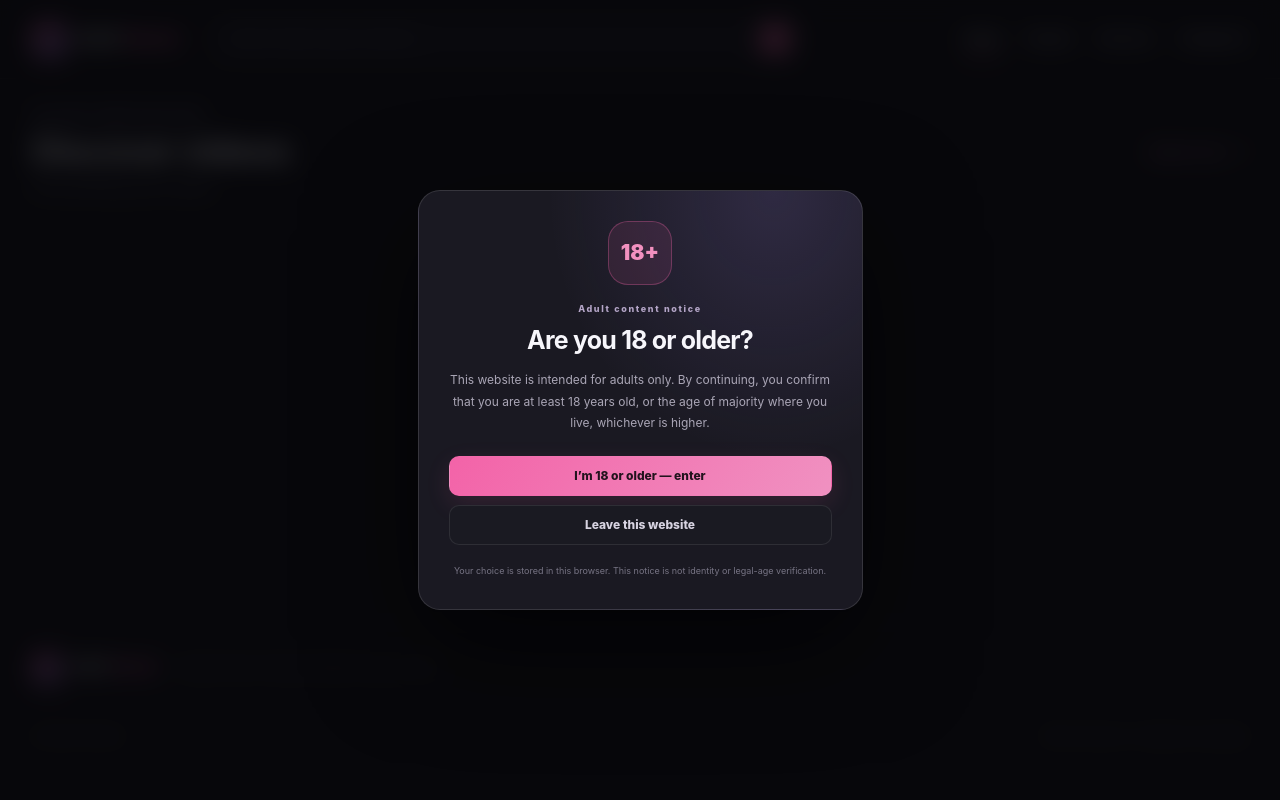
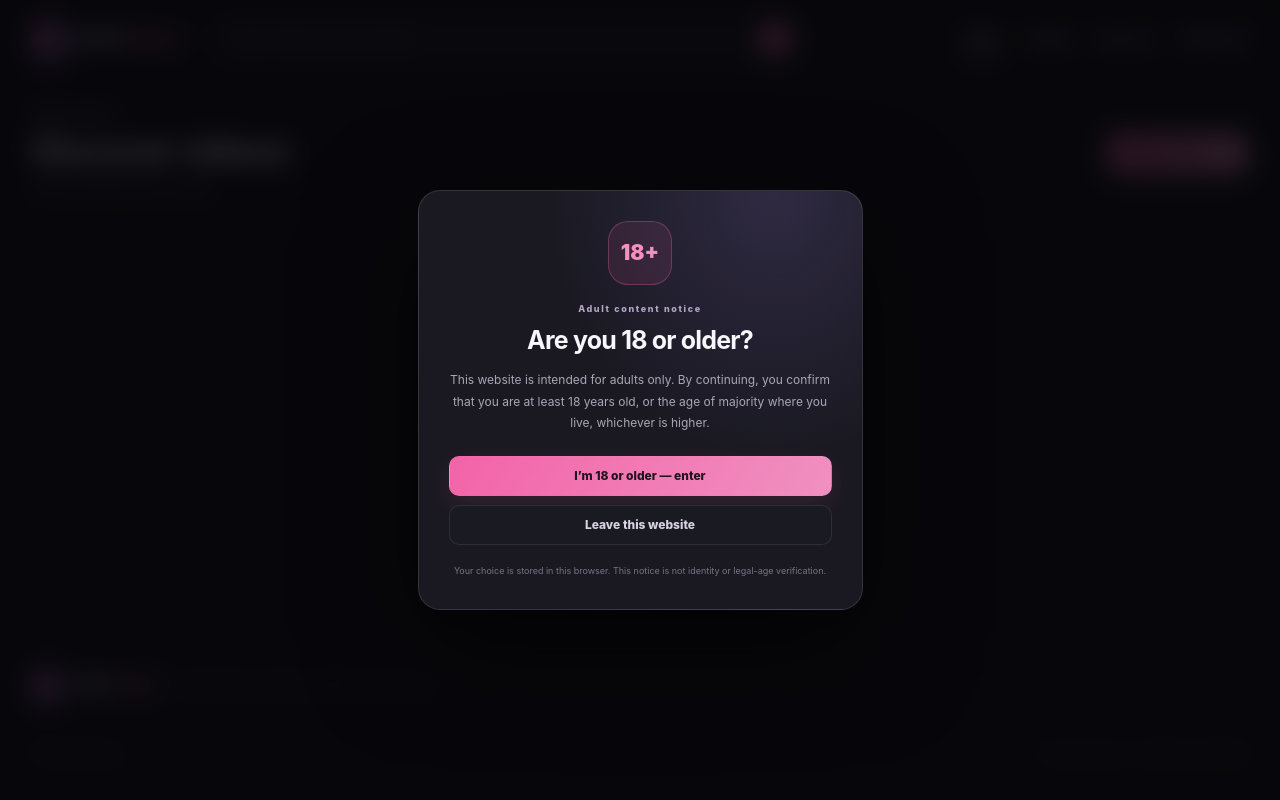
Before and after one commit to usercontent22/for-xvid, a Flask app: page / in a window 1280 px wide. Run offline with Flask 3, Linux system fonts and the light colour scheme; some libraries are stand-ins or nearby versions.

Commit message:
Clean scraped titles and improve video discovery UX

```diff
--- a/templates/home.html
+++ b/templates/home.html
@@ -1,41 +1,34 @@
 {% extends "base.html" %}
 {% block title %}XXX World — Browse popular videos{% endblock %}
-{% block description %}Browse popular videos, discover new picks, and explore categories on XXX World.{% endblock %}
+{% block description %}Browse popular videos, find your next favorite, and explore more videos and categories on XXX World.{% endblock %}
 {% block content %}
-{% if popular %}
-  {% set primary_videos = popular %}
-{% elif featured %}
-  {% set primary_videos = featured %}
-{% else %}
-  {% set primary_videos = discovery %}
-{% endif %}
-
 <div class="home-page">
   <section class="home-primary content-section" aria-labelledby="home-primary-heading" id="popular-videos">
-    <div class="section-heading">
+    <div class="section-heading home-section-heading">
       <div>
         {% if popular %}
         <p class="eyebrow">POPULAR RIGHT NOW</p>
         <h1 id="home-primary-heading">Popular videos</h1>
-        <p class="section-subtitle">Jump straight into the videos people are watching.</p>
+        <p class="section-subtitle">Start watching. Find your next favorite.</p>
         {% elif featured %}
-        <p class="eyebrow">SELECTED FOR YOU</p>
+        <p class="eyebrow">FEATURED PICKS</p>
         <h1 id="home-primary-heading">Featured videos</h1>
         <p class="section-subtitle">A few good places to start.</p>
         {% else %}
-        <p class="eyebrow">EXPLORE SOMETHING NEW</p>
+        <p class="eyebrow">FRESH IDEAS</p>
         <h1 id="home-primary-heading">Discover videos</h1>
         <p class="section-subtitle">Find something new to watch.</p>
         {% endif %}
       </div>
       {% if popular %}
-      <a class="text-link" href="/browse?section=popular">View all <svg class="ui-icon ui-icon-sm" viewBox="0 0 24 24" aria-hidden="true"><use href="#icon-arrow-up-right"></use></svg></a>
+      <a class="button button-primary home-heading-cta" href="/browse?section=popular">More popular videos <svg class="ui-icon ui-icon-sm" viewBox="0 0 24 24" aria-hidden="true"><use href="#icon-arrow-up-right"></use></svg></a>
       {% elif featured %}
-      <a class="text-link" href="/browse?section=featured">View all <svg class="ui-icon ui-icon-sm" viewBox="0 0 24 24" aria-hidden="true"><use href="#icon-arrow-up-right"></use></svg></a>
+      <a class="button button-primary home-heading-cta" href="/browse?section=featured">More featured videos <svg class="ui-icon ui-icon-sm" viewBox="0 0 24 24" aria-hidden="true"><use href="#icon-arrow-up-right"></use></svg></a>
       {% else %}
-      <a class="text-link" href="/browse?section=discovery">Explore more <svg class="ui-icon ui-icon-sm" viewBox="0 0 24 24" aria-hidden="true"><use href="#icon-arrow-up-right"></use></svg></a>
+      <a class="button button-primary home-heading-cta" href="/browse?section=discovery">Explore videos <svg class="ui-icon ui-icon-sm" viewBox="0 0 24 24" aria-hidden="true"><use href="#icon-arrow-up-right"></use></svg></a>
       {% endif %}
     </div>
+
     {% if primary_videos %}
     <div class="video-grid video-grid-home">
       {% for video in primary_videos[:12] %}{% include "_video_card.html" %}{% endfor %}
@@ -45,15 +38,16 @@
       <span class="empty-icon" aria-hidden="true"><svg class="ui-icon" viewBox="0 0 24 24"><use href="#icon-search"></use></svg></span>
       <h2>Videos are on their way</h2>
       <p>There are no videos to show right now. Please try again soon.</p>
+      <a class="button button-primary" href="/browse?section=discovery">Explore videos</a>
     </div>
     {% endif %}
   </section>
 
   {% if featured and popular %}
-  <section class="home-secondary content-section" aria-labelledby="featured-heading">
-    <div class="section-heading">
-      <div><p class="eyebrow">EDITOR’S PICKS</p><h2 id="featured-heading">Featured videos</h2></div>
-      <a class="text-link" href="/browse?section=featured">See collection <svg class="ui-icon ui-icon-sm" viewBox="0 0 24 24" aria-hidden="true"><use href="#icon-arrow-up-right"></use></svg></a>
+  <section class="home-secondary content-section" aria-labelledby="featured-heading" id="featured-videos">
+    <div class="section-heading home-section-heading">
+      <div><p class="eyebrow">HANDPICKED FOR VARIETY</p><h2 id="featured-heading">Featured videos</h2></div>
+      <a class="button button-quiet home-heading-cta" href="/browse?section=featured">See all featured <svg class="ui-icon ui-icon-sm" viewBox="0 0 24 24" aria-hidden="true"><use href="#icon-arrow-up-right"></use></svg></a>
     </div>
     <div class="video-grid video-grid-home">
       {% for video in featured[:8] %}{% include "_video_card.html" %}{% endfor %}
@@ -62,10 +56,10 @@
   {% endif %}
 
   {% if discovery and (popular or featured) %}
-  <section class="home-secondary content-section" aria-labelledby="discovery-heading">
-    <div class="section-heading">
-      <div><p class="eyebrow">ANOTHER WAY TO EXPLORE</p><h2 id="discovery-heading">Discover something new</h2></div>
-      <a class="text-link" href="/browse?section=discovery">Explore more <svg class="ui-icon ui-icon-sm" viewBox="0 0 24 24" aria-hidden="true"><use href="#icon-arrow-up-right"></use></svg></a>
+  <section class="home-secondary content-section" aria-labelledby="discovery-heading" id="discover-videos">
+    <div class="section-heading home-section-heading">
+      <div><p class="eyebrow">KEEP EXPLORING</p><h2 id="discovery-heading">More to discover</h2><p class="section-subtitle">Take a different turn and find something unexpected.</p></div>
+      <a class="button button-primary home-heading-cta" href="/browse?section=discovery">Explore more videos <svg class="ui-icon ui-icon-sm" viewBox="0 0 24 24" aria-hidden="true"><use href="#icon-arrow-up-right"></use></svg></a>
     </div>
     <div class="video-grid video-grid-home">
       {% for video in discovery[:8] %}{% include "_video_card.html" %}{% endfor %}
@@ -76,7 +70,8 @@
   {% if tags %}
   <section class="home-categories topic-section" aria-labelledby="topic-heading" id="categories">
     <div class="section-heading section-heading-tight">
-      <div><p class="eyebrow">FIND YOUR INTEREST</p><h2 id="topic-heading">Browse categories</h2></div>
+      <div><p class="eyebrow">BROWSE BY INTEREST</p><h2 id="topic-heading">Find a category</h2></div>
+      <a class="button button-quiet home-heading-cta" href="/browse?section=discovery">Explore videos <svg class="ui-icon ui-icon-sm" viewBox="0 0 24 24" aria-hidden="true"><use href="#icon-arrow-up-right"></use></svg></a>
     </div>
     <div class="topic-list">
       {% for item in tags %}
```
